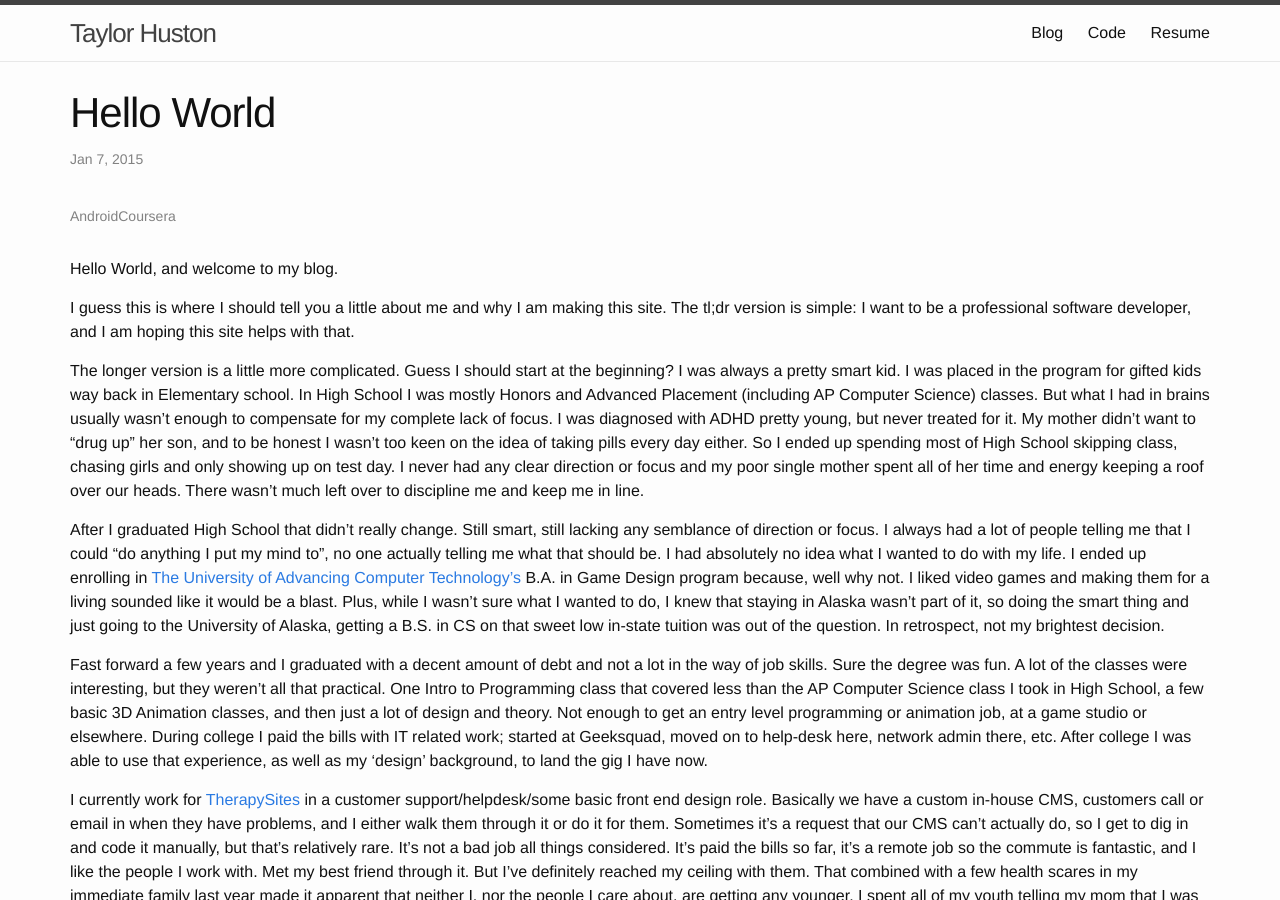
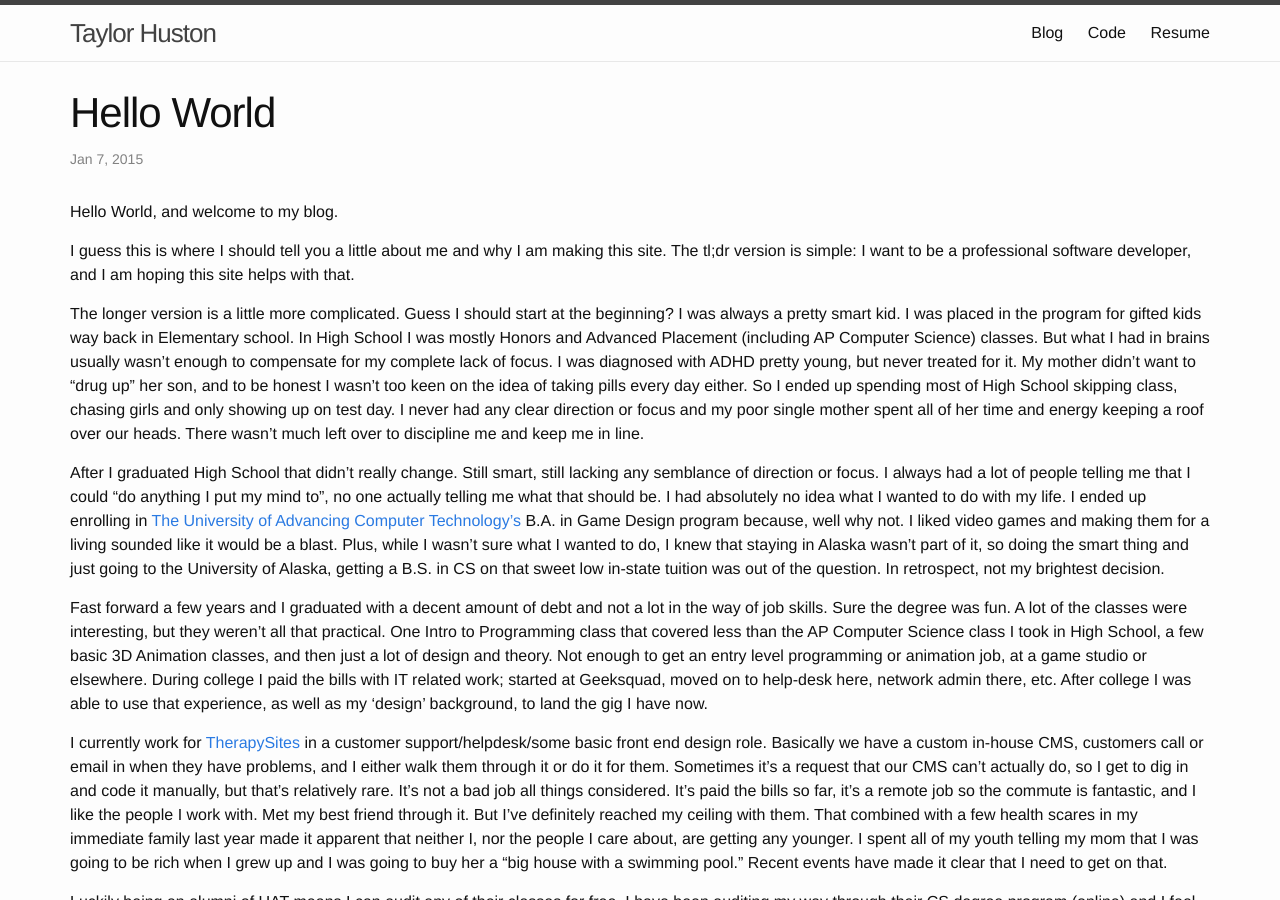
Before and after one commit to TaylorHuston/taylorhuston.github.io, a Jekyll site: the page built from _posts/2015-01-07-hello-world.md, in a window 1280 px wide and 900 px high. Built offline with Jekyll 4.4.1, drawn with Linux system fonts in a browser that asks for light colours.

Commit message:
Remove Category and Tags from posts layout

```diff
--- a/_layouts/post.html
+++ b/_layouts/post.html
@@ -6,7 +6,6 @@ layout: default
   <header class="post-header">
     <h1 class="post-title">{{ page.title }}</h1>
     <p class="post-meta">{{ page.date | date: "%b %-d, %Y" }}{% if page.author %} • {{ page.author }}{% endif %}{% if page.meta %} • {{ page.meta }}{% endif %}</p>
-    <p class="post-meta">{{ page.category }}<br />{{ page.tags }}</p>
   </header>
 
   <article class="post-content">
```
Also changed, not shown: _posts/2015-01-07-hello-world.md (+0 -1 lines).
